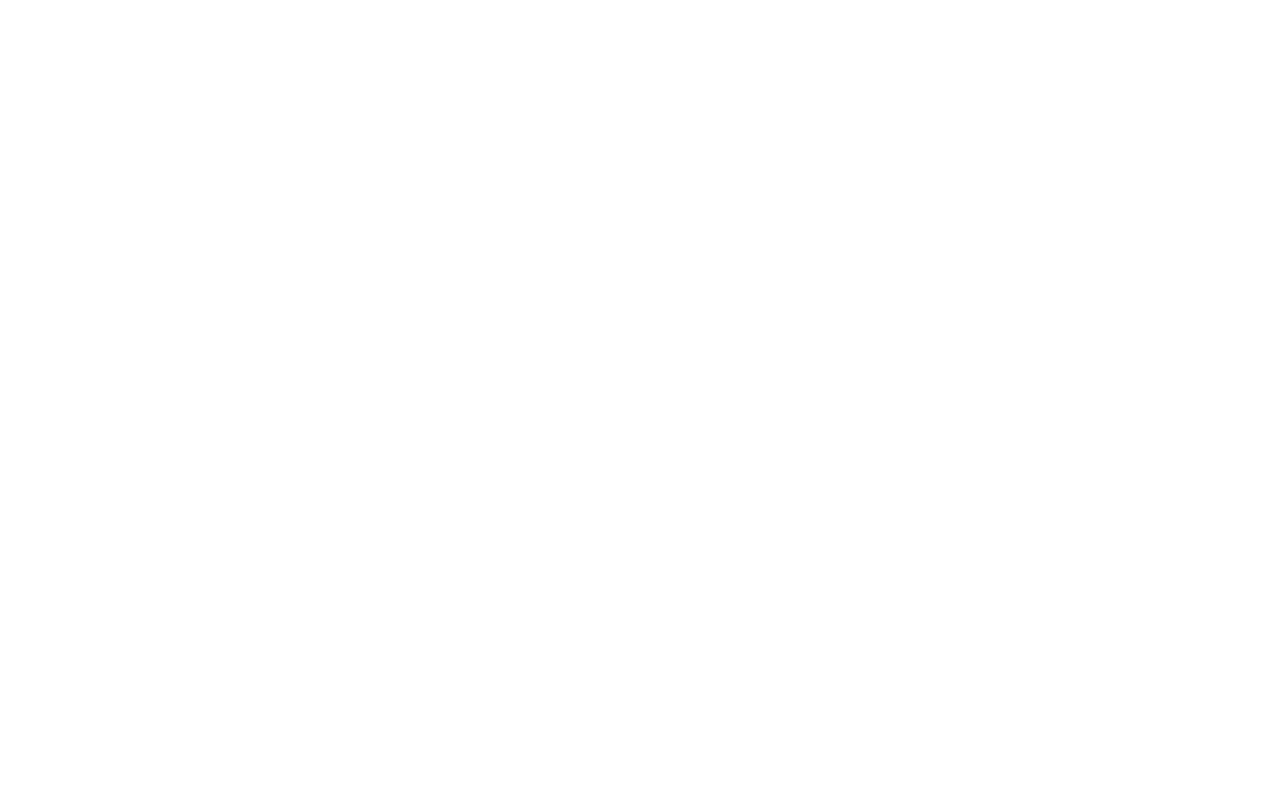
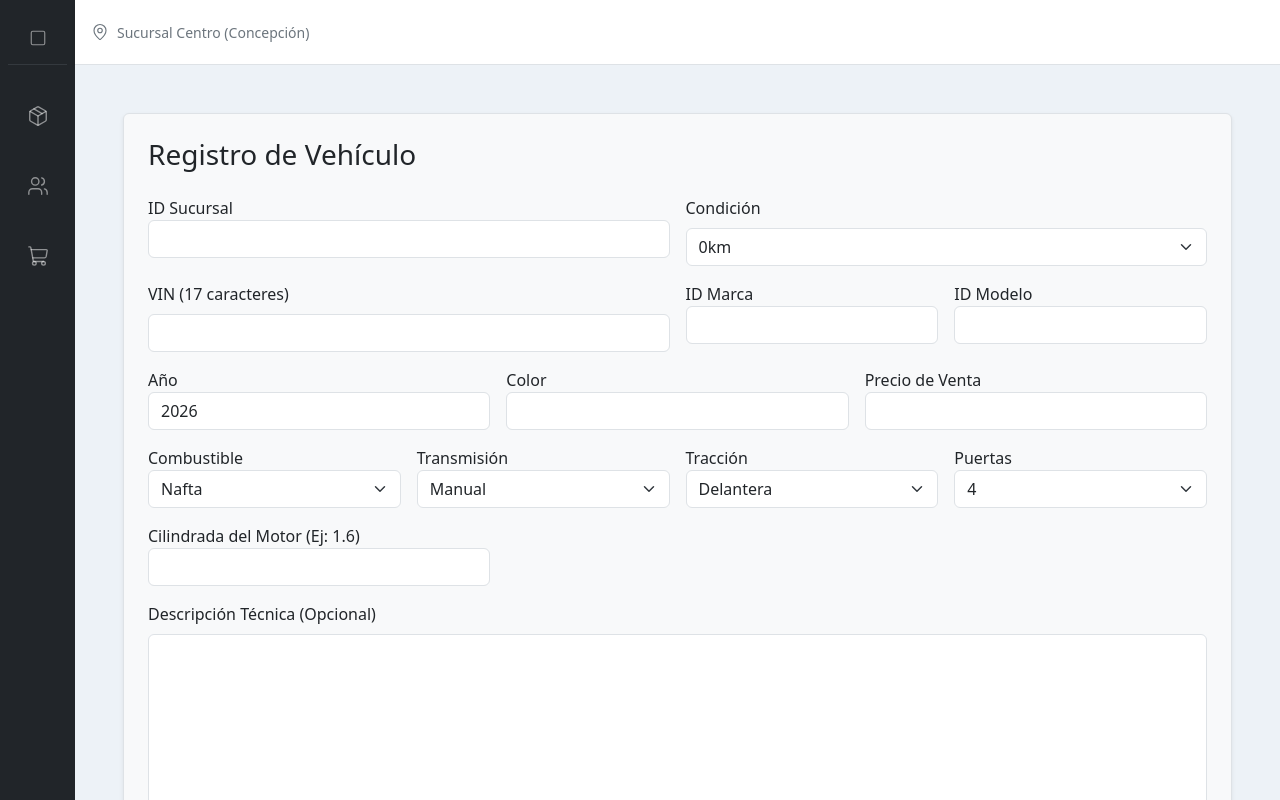
Before and after one commit to Njord-sklodowska/agencia-vdv, a React app in the folder frontend/: page /inventario/nuevoVehiculo in a window 1280 px wide. Before the commit this address had no page. Shown: the top 800 px of the page. Built offline with nearby package versions, Linux system fonts and the light colour scheme; the HTML template or start-up script is replaced by a standard one.

Commit message:
Guardando cambios en el formulario antes de merge

```diff
--- a/frontend/src/features/inventario/components/VehiculosForm.jsx
+++ b/frontend/src/features/inventario/components/VehiculosForm.jsx
@@ -1,29 +1,64 @@
 import React, { useState } from 'react';
 
-const VehiculosForm = () => {
-  const [formData, setFormData] = useState({
-    patente_vin: '',
-    condicion: '0km', // '0km' o 'usado'
-    marca: '',
-    modelo: '',
+const VehiculosForm = ({ vehiculoInicial = null }) => {
+  const [formData, setFormData] = useState(vehiculoInicial || {
+    id_sucursal: '',
+    id_marca: '',
+    id_modelo: '',
+    condicion_vehiculo: '0km',
+    vin: '',
+    patente: '',
     anio: new Date().getFullYear(),
+    color: '',
+    precio: '',
+    descripcion_tecnica: '',
+    estado: 'en_stock',
     kilometraje: 0,
+    combustible: 'nafta',
+    transmision: 'manual',
+    puertas: 4,
+    motor: '',
+    traccion: 'delantera',
     numero_serie_motor: '',
     procedencia: 'compra_directa',
-    precio_venta: '',
-    estado: 'en_stock'
+    activo: true,
+    entregado: false
   });
 
   const handleChange = (e) => {
-    const { name, value } = e.target;
-    setFormData({ ...formData, [name]: value });
+    const { name, value, type } = e.target;
+    setFormData({
+      ...formData,
+      [name]: type === 'number' ? Number(value) : value
+    });
   };
 
-  const handleSubmit = (e) => {
+  const handleSubmit = async (e) => {
     e.preventDefault();
-    // Aquí es donde el día de mañana conectaremos con el POST
-    console.log("Datos del formulario listo para enviar:", formData);
-    alert("Formulario listo para la presentación (Revisar consola)");
+
+    try {
+      const response = await fetch('http://127.0.0.1:8000/api/inventario/vehiculos/', {
+        method: 'POST',
+        headers: {
+          'Content-Type': 'application/json',
+        },
+        body: JSON.stringify(formData),
+      });
+
+      if (response.ok) {
+        const data = await response.json();
+        alert("¡Vehículo registrado con éxito!");
+        console.log("Respuesta del servidor:", data);
+        // Aquí podrías redirigir al usuario a la lista de vehículos
+      } else {
+        const errorData = await response.json();
+        console.error("Error del servidor:", errorData);
+        alert("Error al guardar: " + JSON.stringify(errorData));
+      }
+    } catch (error) {
+      console.error("Error de conexión:", error);
+      alert("No se pudo conectar con el servidor.");
+    }
   };
 
   return (
@@ -31,44 +66,142 @@
       <h3 className="mb-4">Registro de Vehículo</h3>
 
       <div className="row g-3">
-        {/* Condición: 0km o Usado */}
+        {/* --- SECCIÓN 1: UBICACIÓN Y CONDICIÓN --- */}
+        <div className="col-md-6">
+          <label>ID Sucursal</label>
+          <input type="number" name="id_sucursal" className="form-control" value={formData.id_sucursal} onChange={handleChange} required />
+        </div>
+
         <div className="col-md-6">
           <label className="form-label">Condición</label>
-          <select name="condicion" className="form-select" onChange={handleChange}>
+          <select name="condicion_vehiculo" className="form-select" value={formData.condicion_vehiculo} onChange={handleChange}>
             <option value="0km">0km</option>
             <option value="usado">Usado</option>
           </select>
         </div>
 
-        {/* Identificador Dinámico (VIN o Patente) */}
+        {/* --- SECCIÓN 2: IDENTIFICACIÓN PRINCIPAL --- */}
         <div className="col-md-6">
-          <label className="form-label">
-            {formData.condicion === '0km' ? 'VIN (17 caracteres)' : 'Patente'}
-          </label>
-          <input name="patente_vin" className="form-control" onChange={handleChange} required />
+          {formData.condicion_vehiculo === '0km' ? (
+            <>
+              <label className="form-label">VIN (17 caracteres)</label>
+              <input name="vin" className="form-control" value={formData.vin} onChange={handleChange} required />
+            </>
+          ) : (
+            <>
+              <label className="form-label">Patente</label>
+              <input name="patente" className="form-control" value={formData.patente} onChange={handleChange} required />
+            </>
+          )}
         </div>
 
-        {/* Campos obligatorios según documento v3 */}
-        <div className="col-md-4"><label>Marca</label><input name="marca" className="form-control" onChange={handleChange} required /></div>
-        <div className="col-md-4"><label>Modelo</label><input name="modelo" className="form-control" onChange={handleChange} required /></div>
-        <div className="col-md-4"><label>Año</label><input type="number" name="anio" className="form-control" value={formData.anio} onChange={handleChange} /></div>
+        <div className="col-md-3">
+          <label>ID Marca</label>
+          <input type="number" name="id_marca" className="form-control" value={formData.id_marca} onChange={handleChange} required />
+        </div>
+        <div className="col-md-3">
+          <label>ID Modelo</label>
+          <input type="number" name="id_modelo" className="form-control" value={formData.id_modelo} onChange={handleChange} required />
+        </div>
 
-        {/* Campos exclusivos para usados (Lógica requerida en v3) */}
-        {formData.condicion === 'usado' && (
+        {/* --- SECCIÓN 3: DATOS COMERCIALES --- */}
+        <div className="col-md-4">
+          <label>Año</label>
+          <input type="number" name="anio" className="form-control" value={formData.anio} onChange={handleChange} required />
+        </div>
+        <div className="col-md-4">
+          <label>Color</label>
+          <input type="text" name="color" className="form-control" value={formData.color} onChange={handleChange} required />
+        </div>
+        <div className="col-md-4">
+          <label>Precio de Venta</label>
+          <input type="number" name="precio" className="form-control" value={formData.precio} onChange={handleChange} required />
+        </div>
+
+        {/* --- SECCIÓN 4: FICHA TÉCNICA --- */}
+        <div className="col-md-3">
+          <label>Combustible</label>
+          <select name="combustible" className="form-select" value={formData.combustible} onChange={handleChange}>
+            <option value="nafta">Nafta</option>
+            <option value="diesel">Diésel</option>
+            <option value="gnc">GNC</option>
+            <option value="hibrido">Híbrido</option>
+            <option value="electrico">Eléctrico</option>
+          </select>
+        </div>
+        <div className="col-md-3">
+          <label>Transmisión</label>
+          <select name="transmision" className="form-select" value={formData.transmision} onChange={handleChange}>
+            <option value="manual">Manual</option>
+            <option value="automatica">Automática</option>
+          </select>
+        </div>
+        <div className="col-md-3">
+          <label>Tracción</label>
+          <select name="traccion" className="form-select" value={formData.traccion} onChange={handleChange}>
+            <option value="delantera">Delantera</option>
+            <option value="trasera">Trasera</option>
+            <option value="4x4">4x4</option>
+          </select>
+        </div>
+        <div className="col-md-3">
+          <label>Puertas</label>
+          <select name="puertas" className="form-select" value={formData.puertas} onChange={handleChange}>
+            <option value="2">2</option>
+            <option value="3">3</option>
+            <option value="4">4</option>
+            <option value="5">5</option>
+          </select>
+        </div>
+
+        <div className="col-md-4">
+          <label>Cilindrada del Motor (Ej: 1.6)</label>
+          <input type="text" name="motor" className="form-control" value={formData.motor} onChange={handleChange} required />
+        </div>
+
+        {/* --- SECCIÓN 5: EXCLUSIVO USADOS --- */}
+        {formData.condicion_vehiculo === 'usado' && (
           <>
-            <div className="col-md-6">
+            <div className="col-md-4">
               <label>Número de Serie de Motor</label>
-              <input name="numero_serie_motor" className="form-control" onChange={handleChange} required />
+              <input type="text" name="numero_serie_motor" className="form-control" value={formData.numero_serie_motor} onChange={handleChange} required />
             </div>
-            <div className="col-md-6">
+            <div className="col-md-4">
               <label>Kilometraje</label>
-              <input type="number" name="kilometraje" className="form-control" onChange={handleChange} required />
+              <input type="number" name="kilometraje" className="form-control" value={formData.kilometraje} onChange={handleChange} required />
+            </div>
+            <div className="col-md-12">
+              <label>Procedencia</label>
+              <select name="procedencia" className="form-select" value={formData.procedencia} onChange={handleChange}>
+                <option value="compra_directa">Compra Directa</option>
+                <option value="parte_de_pago">Parte de Pago</option>
+              </select>
             </div>
           </>
         )}
+
+        {/* --- SECCIÓN 6: DESCRIPCIÓN --- */}
+        {/* --- SECCIÓN 6: DESCRIPCIÓN --- */}
+        <div className="col-12">
+          <label className="form-label">Descripción Técnica (Opcional)</label>
+          <div style={{ maxHeight: '200px', overflowY: 'auto' }}>
+            <textarea
+              name="descripcion_tecnica"
+              className="form-control"
+              rows="8"
+              value={formData.descripcion_tecnica}
+              onChange={handleChange}
+              style={{ height: '100%', resize: 'none' }}
+            ></textarea>
+          </div>
+        </div>
+      </div> {/* <--- AQUÍ ESTÁ EL CIERRE QUE FALTABA PARA EL DIV "row g-3" */}
+
+      <div className="mt-4 d-flex justify-content-end">
+        <button type="submit" className="btn btn-primary px-4">
+          Guardar Vehículo
+        </button>
       </div>
-
-      <button type="submit" className="btn btn-primary mt-4">Guardar Vehículo</button>
     </form>
   );
 };
--- a/frontend/src/features/inventario/services/vehiculosService.js
+++ b/frontend/src/features/inventario/services/vehiculosService.js
@@ -13,5 +13,3 @@
 export const crearVehiculo = async (data) => {
   return await axios.post(`${API_URL}/vehiculos/`, data, getAuthHeaders());
 };
-
-// Podemos agregar más aquí (getVehiculos, etc.)
--- a/frontend/src/router/index.jsx
+++ b/frontend/src/router/index.jsx
@@ -1,45 +1,36 @@
-
+import { createBrowserRouter, Navigate } from 'react-router-dom';
+import AuthLayout from '../layouts/AuthLayout';
+import DashboardLayout from '../layouts/DashboardLayout';
+import InventarioPage from '../features/inventario/pages/InventarioPage';
 import VehiculosForm from '../features/inventario/components/VehiculosForm';
-import { createBrowserRouter, Navigate } from 'react-router-dom'
-import AuthLayout from '../layouts/AuthLayout'
-import DashboardLayout from '../layouts/DashboardLayout'
-import InventarioPage from '../features/inventario/pages/InventarioPage'
 
 export const router = createBrowserRouter([
   {
-    // Rutas públicas (Login)
+    // --- 1. RUTAS PÚBLICAS ---
     path: '/login',
-    element: <AuthLayout />,
-    children: [
-      {
-        index: true,
-        element: (
-          <div className="card shadow p-4" style={{ width: '350px' }}>
-            <h3 className="text-center mb-3 fw-bold">Iniciar Sesión</h3>
-            <div className="mb-3">
-              <label className="form-label text-muted smallfw-semibold">Usuario / CUIT</label>
-              <input type="text" className="form-control" placeholder="Ej: 20-12345678-9" disabled />
-            </div>
-            <button className="btn btn-primary w-100 fw-semibold" disabled>
-              Simular Login (Próximamente)
-            </button>
-          </div>
-        )
-      }
-    ]
+    element: <AuthLayout />
   },
   {
-    // Rutas protegidas (El sistema por dentro)
+    // --- 2. RUTAS PRIVADAS (El sistema por dentro) ---
     path: '/',
     element: <DashboardLayout />,
     children: [
       {
         index: true,
-        element: <Navigate to="/inventario" replace /> // Si entra a la raíz, redirige a inventario
+        element: <Navigate to="/inventario" replace />
       },
       {
         path: 'inventario',
-        element: <InventarioPage /> // ¡Tu tabla interactiva de vehículos!
+        element: <InventarioPage />
+      },
+      {
+        // Ojo aquí: sin la barra inclinada al principio
+        path: 'inventario/nuevoVehiculo',
+        element: (
+          <div className="p-4">
+            <VehiculosForm />
+          </div>
+        )
       },
       {
         path: 'clientes',
@@ -62,8 +53,8 @@
     ]
   },
   {
-    // Ruta de escape por si escriben cualquier cosa en la URL
+    // --- 3. RUTA DE ESCAPE (Si escriben mal la URL) ---
     path: '*',
-    element: <Navigate to="/login" replace />
+    element: <Navigate to="/" replace />
   }
-])
+]);
```
Also changed, not shown: frontend/src/App.jsx (+5 -23 lines), frontend/src/features/inventario/pages/InventarioPage.jsx (+15 -3 lines), 1 other file (tests, documents, lock files or other folders).
